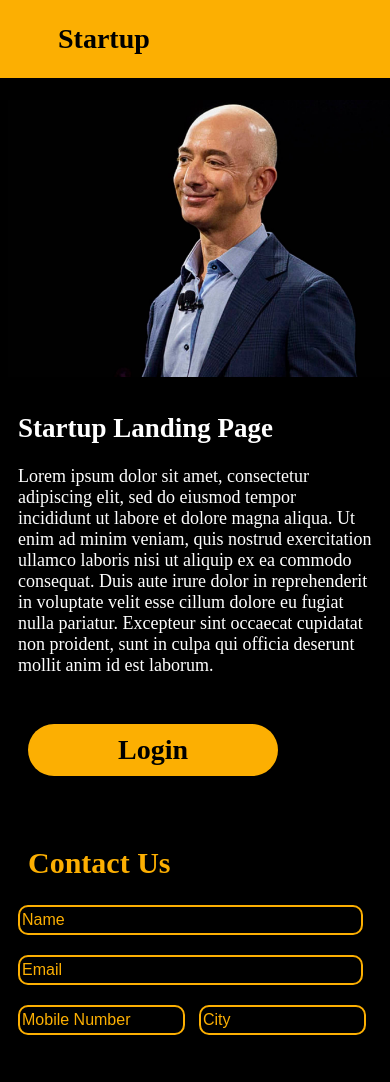
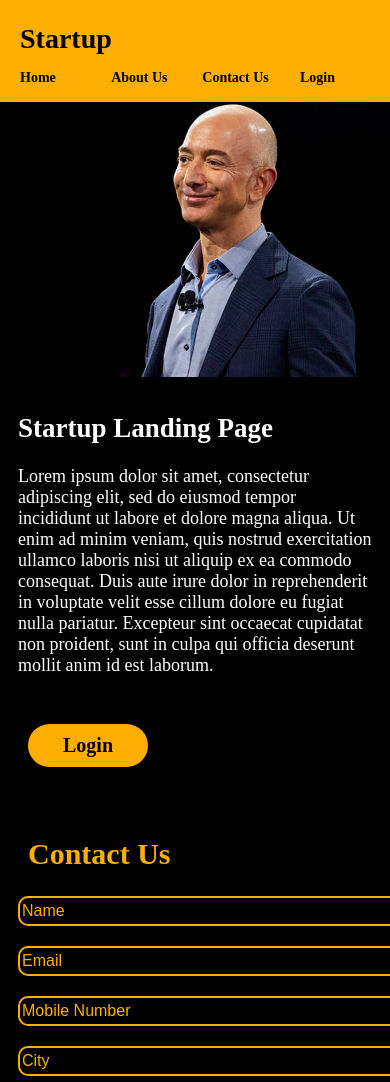
Before and after one commit to ShikhaSharma1111/Startup_Landing_Page, a plain HTML site: page index.html in a window 390 px wide. Shown: the top 1082 px of the page. Drawn offline with Linux system fonts and the light colour scheme.

Commit message:
media queries added

```diff
--- a/makeup.css
+++ b/makeup.css
@@ -137,6 +137,7 @@ input[type="tel"], input[id="city"]{
   /* TABLE STYLING */
 
 table{
+    width: 100%;
     border-collapse: collapse;
     width:100%;
     /* margin-left:50px; */
@@ -173,12 +174,26 @@ table tfoot td{
 }
 
 
-/* media queries */
+/* media querie */
 
 @media screen and (max-width:768px){
 
+    .navbar{
+        flex-direction: column;
+    }
+    .navbar-logo{
+        margin-left: 20px;
+    }
     .navbar-links{
-        display: none;
+    justify-content: space-between;
+     margin-top: -10px;
+     margin-left: -0px;
+     /* display: none; */
+    }
+    .navbar-links a{
+     font-size: 14px;
+     margin-left: -60px;
+     margin-right: 0px;
     }
     .intro-section{
         flex-direction: column-reverse;
@@ -195,15 +210,18 @@ table tfoot td{
         margin-left: 20px;
     }
     input{
-        width: 90%;
+        width: 100%;
         height:24px;
         font-size: 16px;
         outline: none;
         margin-left: 10px;
     }
     input[type="tel"], input[id="city"]{
-        width:42.5%;
+        width:100%;
         margin-right: 0px;
+    }
+    table{
+        margin-left: 10px;
     }
     thead{
         height: 34px;
@@ -212,4 +230,15 @@ table tfoot td{
         font-weight: 400;
         font-size: 20px;
     }
+    .contact-section button{
+        width: 150px;
+        font-size: 20px;
+        padding:10px;
+        margin-top: 30px;
+    }
+    .intro-content button{
+        width: 120px;
+        font-size: 20px;
+    }
+
 }
```
